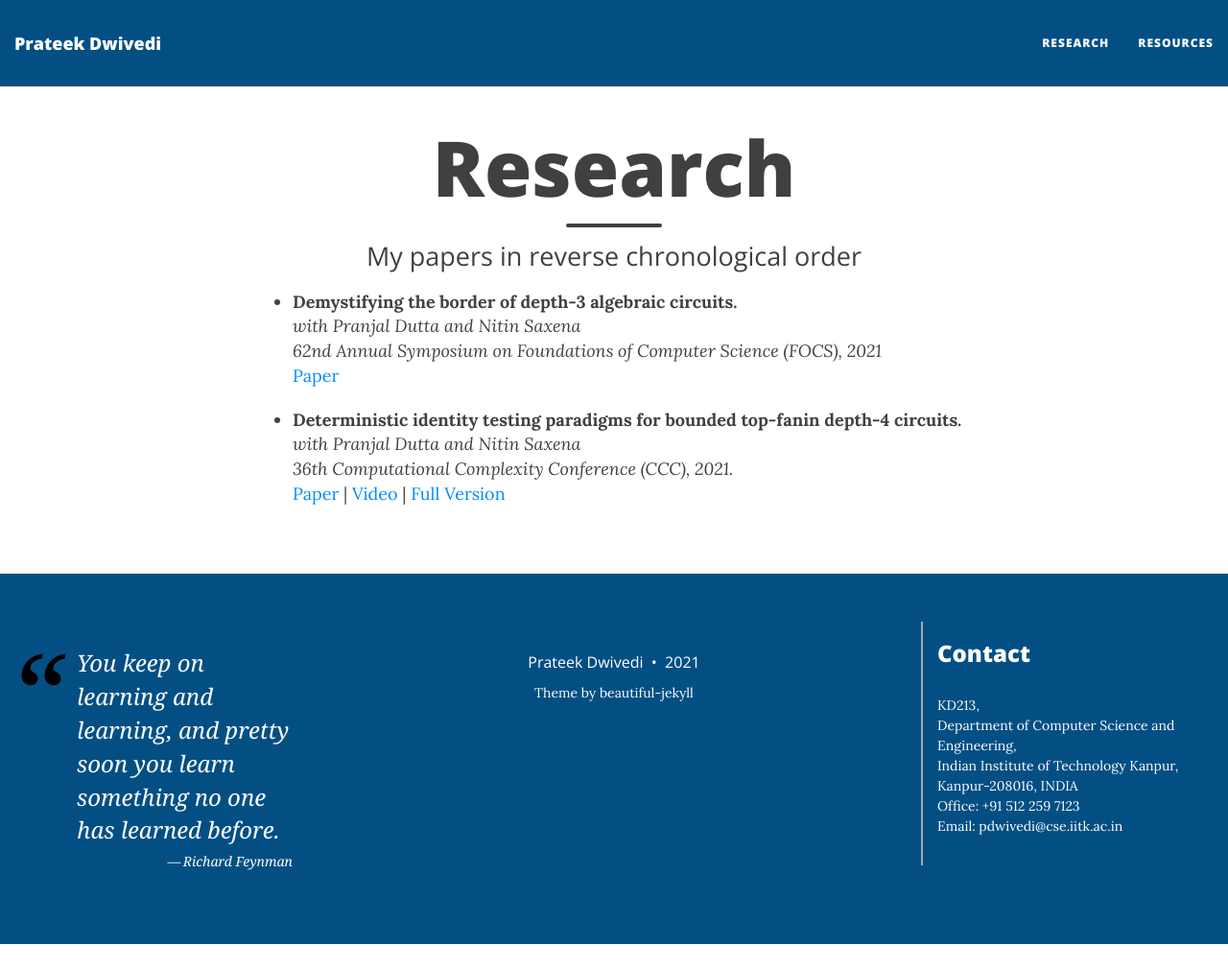
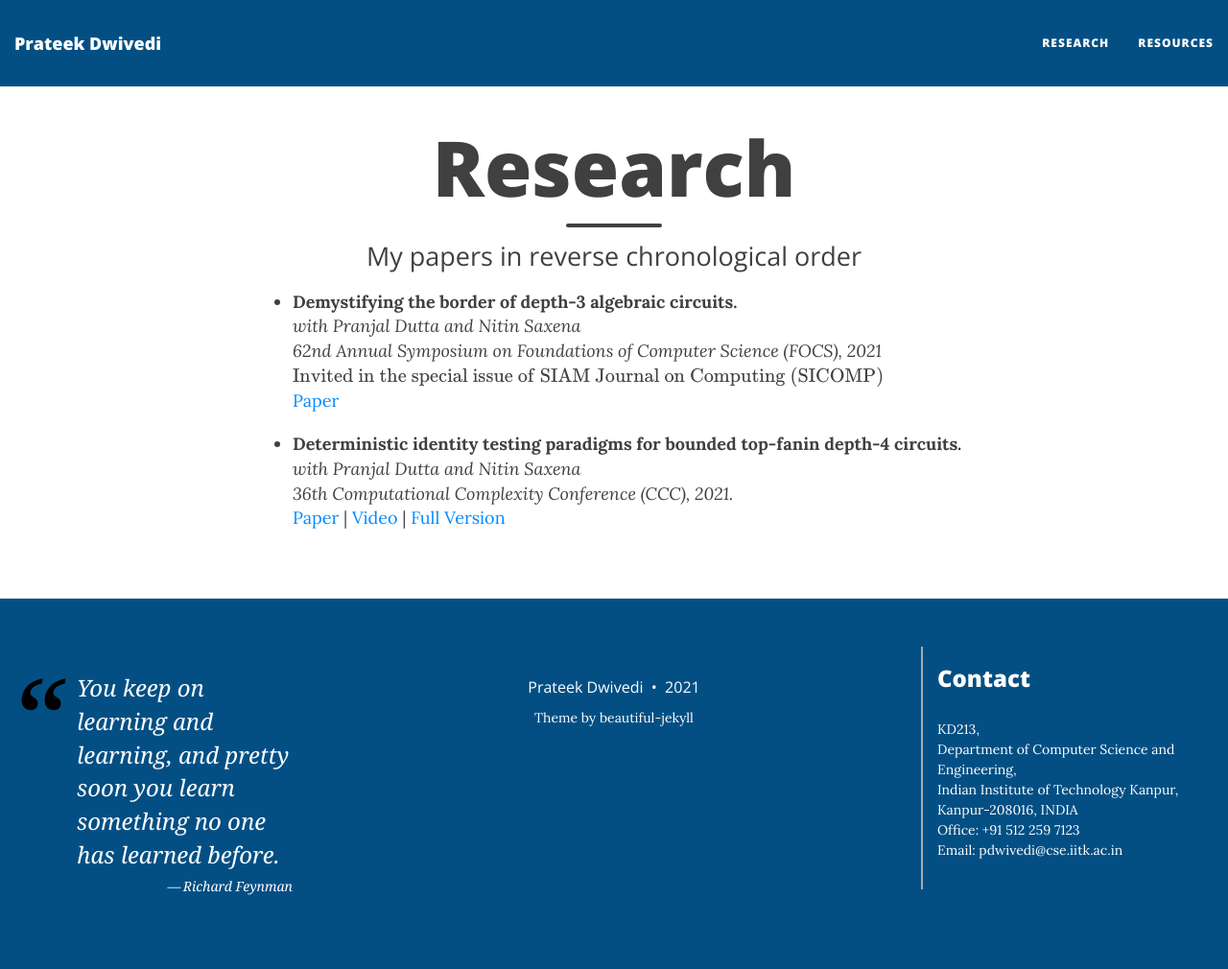
Before and after one commit to prateekdwv/prateekdwv.github.io, a Jekyll site: the page built from research.md, in a window 1280 px wide and 1010 px high. Shown: the whole window at 96% size. Built offline with Jekyll 4.4.1, drawn with Linux system fonts in a browser that asks for light colours; nearby versions of some CDN libraries; formulas are drawn with MathJax 3.

Commit message:
Special issue invite

```diff
--- a/_config.yml
+++ b/_config.yml
@@ -53,6 +53,7 @@ hover-col: "#0085A1"
 footer-col: "#034f84"
 footer-text-col: "#ffffff"
 footer-link-col: "#ffffff"
+special-col: "e65100"
 
 # Alternatively, the navbar, footer, and page background can be set to use background images
 # instead of colour
--- a/research.md
+++ b/research.md
@@ -7,6 +7,7 @@ subtitle: My papers in reverse chronological order
 - Demystifying the border of depth-3 algebraic circuits.
 : *with Pranjal Dutta and Nitin Saxena* <br/>
 *62nd Annual Symposium on Foundations of Computer Science (FOCS), 2021*  <br/>
+*$\color{e65100}{\text{Invited in the special issue of SIAM Journal on Computing (SICOMP)}}$*<br/>
 [Paper](/papers/border-depth3.pdf)
 
 - Deterministic identity testing paradigms for bounded top-fanin depth-4 circuits.
```
